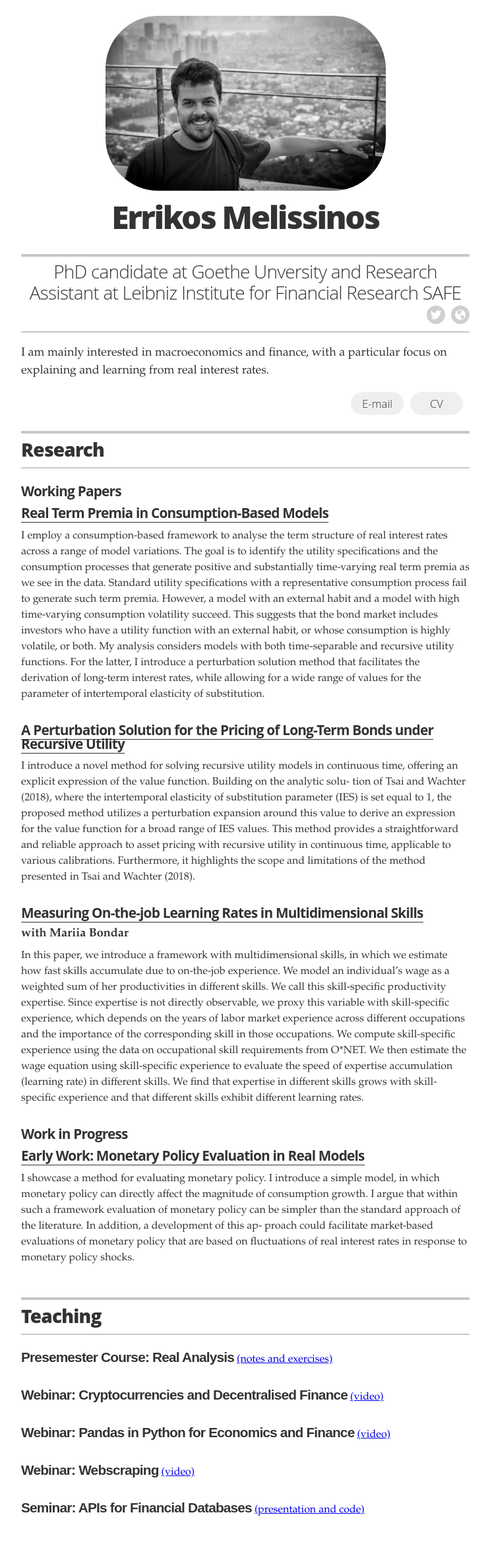
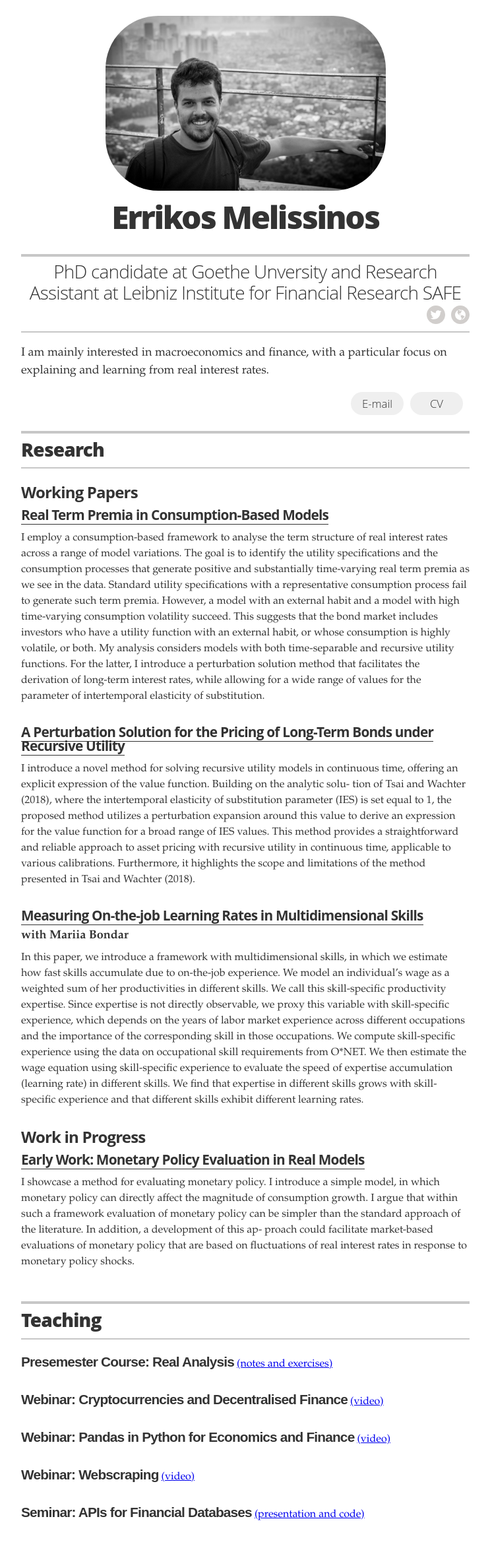
Before and after one commit to errikos-melissinos/errikos-melissinos.github.io, a Jekyll site: the page built from index.html, in a window 1280 px wide. Shown: the whole page at 66% size, without its empty margins (268-1011 px from the left). Built offline with Jekyll 4.4.1, drawn with Linux system fonts in a browser that asks for light colours.

Commit message:
Update resume.html

```diff
--- a/_layouts/resume.html
+++ b/_layouts/resume.html
@@ -117,7 +117,7 @@
 <!--       <section class="content-section"> -->
 <!--         <header class="section-header"> -->
         <header>
-          <h2 class="resume-item-title">Working Papers</h2>
+          <h2 class="resume-item-title" style="font-size:1.5rem">Working Papers</h2>
         </header>
 
         {% for project in site.data.projects %}
@@ -139,7 +139,7 @@
 <!--       <section class="content-section"> -->
 <!--         <header class="section-header"> -->
         <header>
-          <h2 class="resume-item-title">Work in Progress</h2>
+          <h2 class="resume-item-title" style="font-size:1.5rem">Work in Progress</h2>
         </header>
 
         {% for project in site.data.projects2 %}
```
